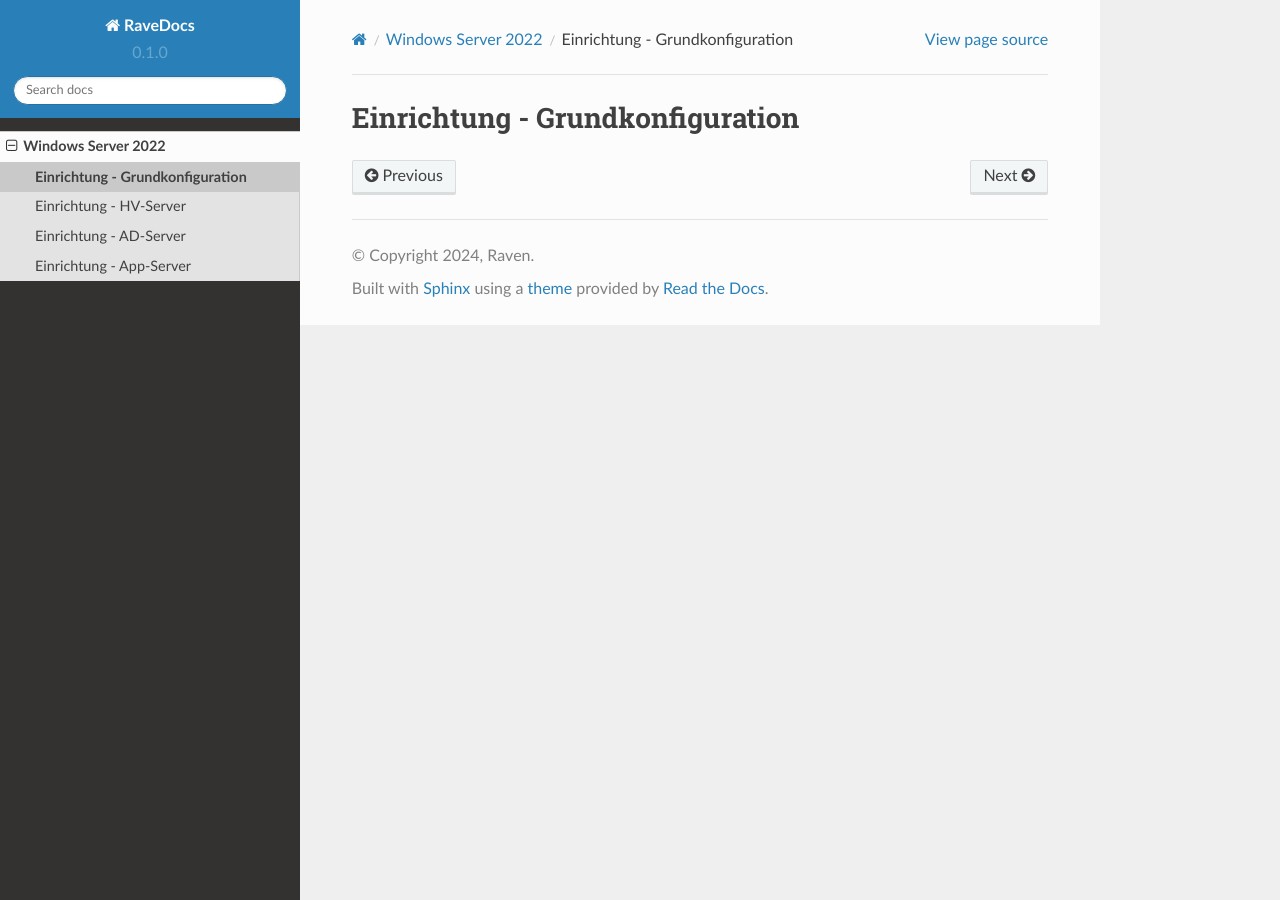
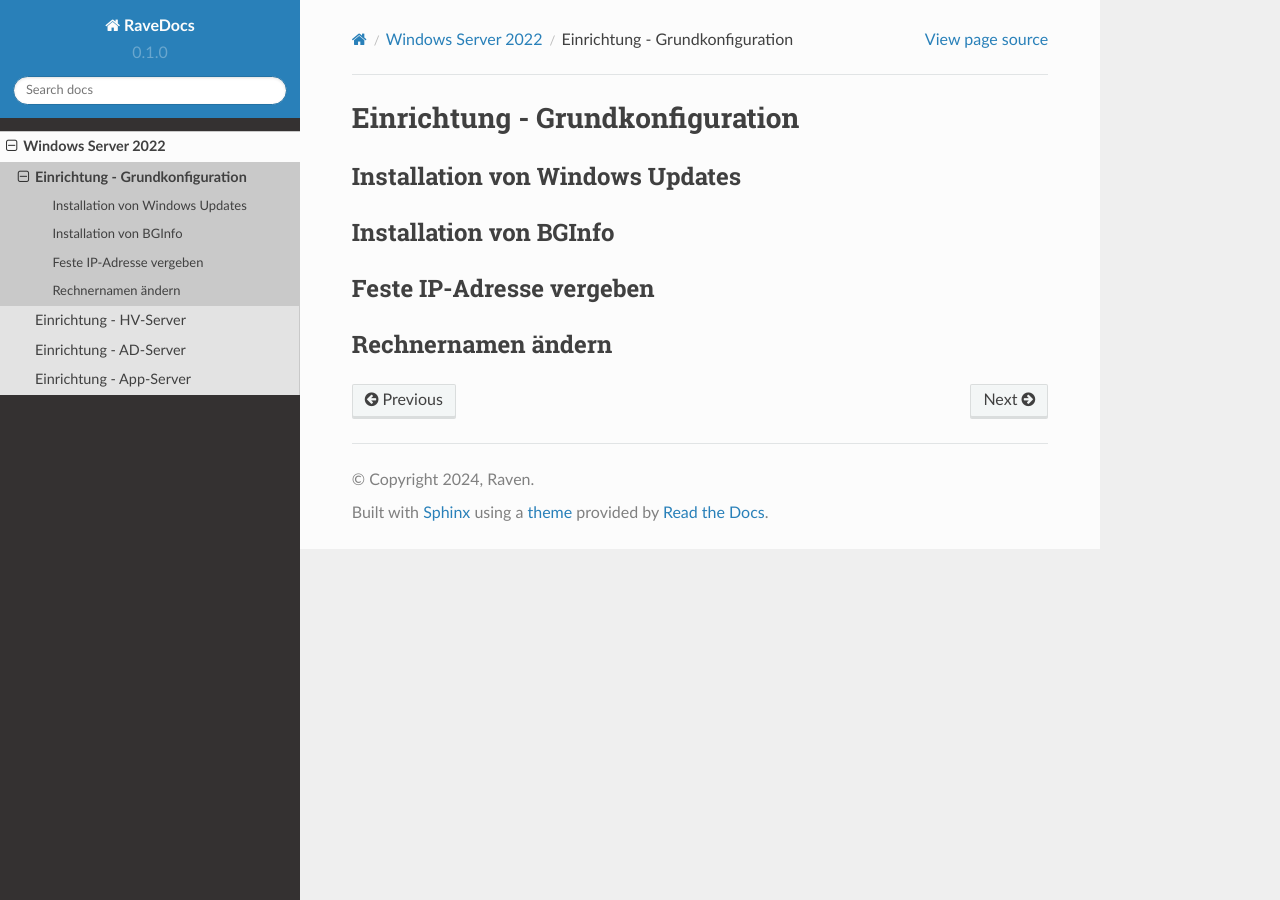
Before and after one commit to SirenTheSiren/ravedocs, a Sphinx documentation site: the page built from docs/source/windows/server/2022/einrichtung/grund.rst, in a window 1280 px wide. Built offline with Sphinx 7.4.7 and the Read the Docs theme 2.0.0, drawn with Linux system fonts in a browser that asks for light colours; pages that are not in the unit, such as notebooks, are missing from menus.

Commit message:
Update grund.rst

```diff
--- a/docs/source/windows/server/2022/einrichtung/grund.rst
+++ b/docs/source/windows/server/2022/einrichtung/grund.rst
@@ -1,2 +1,14 @@
 Einrichtung - Grundkonfiguration
 =====
+
+Installation von Windows Updates
+-----
+
+Installation von BGInfo
+-----
+
+Feste IP-Adresse vergeben
+-----
+
+Rechnernamen ändern
+-----
```
